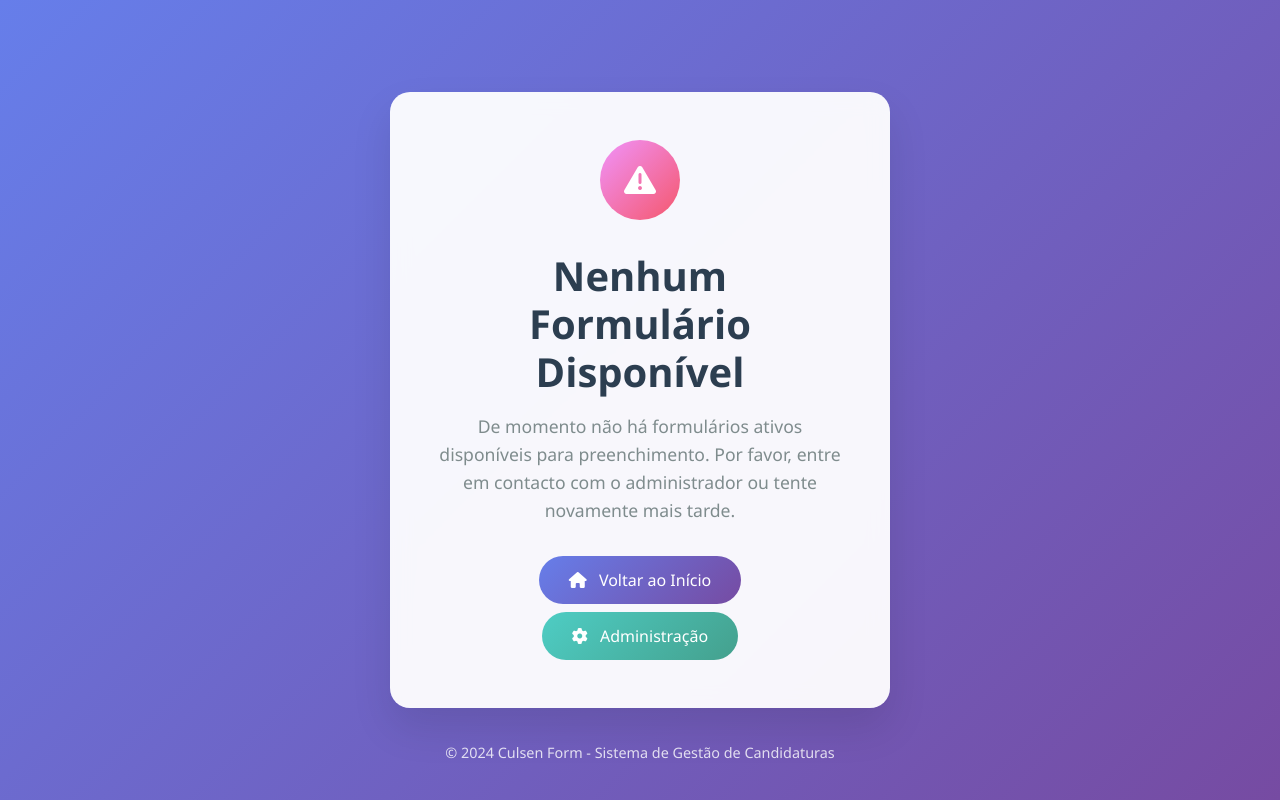
After one commit to rpad300/Culson_form, a Flask app: page / in a window 1280 px wide. The commit adds this page. Run offline with Flask 3, Linux system fonts and the light colour scheme.

Commit message:
Projeto Culsen Form funcionando - Corrigido templates e autenticação Google Sheets

```diff
--- /dev/null
+++ b/formulario_culsen/templates/no_forms.html
@@ -0,0 +1,136 @@
+<!DOCTYPE html>
+<html lang="pt">
+<head>
+    <meta charset="UTF-8">
+    <meta name="viewport" content="width=device-width, initial-scale=1.0">
+    <title>Nenhum Formulário Disponível - Culsen Form</title>
+    <link href="https://cdn.jsdelivr.net/npm/bootstrap@5.1.3/dist/css/bootstrap.min.css" rel="stylesheet">
+    <link href="https://cdnjs.cloudflare.com/ajax/libs/font-awesome/6.0.0/css/all.min.css" rel="stylesheet">
+    <style>
+        body {
+            background: linear-gradient(135deg, #667eea 0%, #764ba2 100%);
+            min-height: 100vh;
+            font-family: 'Segoe UI', Tahoma, Geneva, Verdana, sans-serif;
+        }
+        .container {
+            min-height: 100vh;
+            display: flex;
+            align-items: center;
+            justify-content: center;
+        }
+        .card {
+            border: none;
+            border-radius: 20px;
+            box-shadow: 0 20px 40px rgba(0,0,0,0.1);
+            background: rgba(255, 255, 255, 0.95);
+            backdrop-filter: blur(10px);
+            max-width: 500px;
+            width: 100%;
+        }
+        .card-body {
+            padding: 3rem;
+            text-align: center;
+        }
+        .icon-container {
+            width: 80px;
+            height: 80px;
+            background: linear-gradient(135deg, #f093fb 0%, #f5576c 100%);
+            border-radius: 50%;
+            display: flex;
+            align-items: center;
+            justify-content: center;
+            margin: 0 auto 2rem;
+            color: white;
+            font-size: 2rem;
+        }
+        h1 {
+            color: #2c3e50;
+            font-weight: 600;
+            margin-bottom: 1rem;
+        }
+        .message {
+            color: #7f8c8d;
+            font-size: 1.1rem;
+            line-height: 1.6;
+            margin-bottom: 2rem;
+        }
+        .btn-home {
+            background: linear-gradient(135deg, #667eea 0%, #764ba2 100%);
+            border: none;
+            border-radius: 50px;
+            padding: 12px 30px;
+            color: white;
+            font-weight: 500;
+            text-decoration: none;
+            display: inline-block;
+            transition: all 0.3s ease;
+        }
+        .btn-home:hover {
+            transform: translateY(-2px);
+            box-shadow: 0 10px 20px rgba(0,0,0,0.2);
+            color: white;
+        }
+        .btn-admin {
+            background: linear-gradient(135deg, #4ecdc4 0%, #44a08d 100%);
+            border: none;
+            border-radius: 50px;
+            padding: 12px 30px;
+            color: white;
+            font-weight: 500;
+            text-decoration: none;
+            display: inline-block;
+            transition: all 0.3s ease;
+        }
+        .btn-admin:hover {
+            transform: translateY(-2px);
+            box-shadow: 0 10px 20px rgba(0,0,0,0.2);
+            color: white;
+        }
+        .footer {
+            position: fixed;
+            bottom: 20px;
+            left: 50%;
+            transform: translateX(-50%);
+            text-align: center;
+            color: rgba(255,255,255,0.8);
+            font-size: 0.9rem;
+        }
+    </style>
+</head>
+<body>
+    <div class="container">
+        <div class="card">
+            <div class="card-body">
+                <div class="icon-container">
+                    <i class="fas fa-exclamation-triangle"></i>
+                </div>
+
+                <h1>Nenhum Formulário Disponível</h1>
+
+                <p class="message">
+                    De momento não há formulários ativos disponíveis para preenchimento.
+                    Por favor, entre em contacto com o administrador ou tente novamente mais tarde.
+                </p>
+
+                <div class="d-flex justify-content-center flex-wrap gap-2">
+                    <a href="/" class="btn-home">
+                        <i class="fas fa-home me-2"></i>
+                        Voltar ao Início
+                    </a>
+
+                    <a href="/admin" class="btn-admin">
+                        <i class="fas fa-cog me-2"></i>
+                        Administração
+                    </a>
+                </div>
+            </div>
+        </div>
+    </div>
+
+    <div class="footer">
+        <p>&copy; 2024 Culsen Form - Sistema de Gestão de Candidaturas</p>
+    </div>
+
+    <script src="https://cdn.jsdelivr.net/npm/bootstrap@5.1.3/dist/js/bootstrap.bundle.min.js"></script>
+</body>
+</html>
```
Also changed, not shown: formulario_culsen/templates/admin.html (+10 -10 lines), formulario_culsen/templates/error.html (added, +137 -0 lines), formulario_culsen/test_formularios.py (added, +47 -0 lines), 1 other file.
